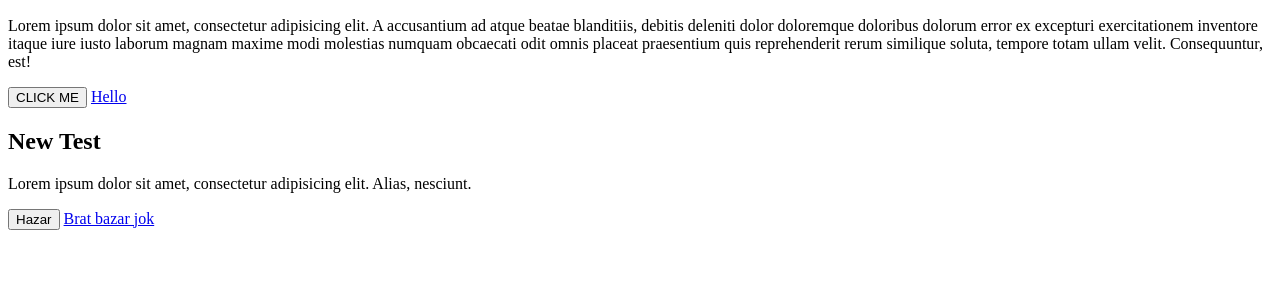
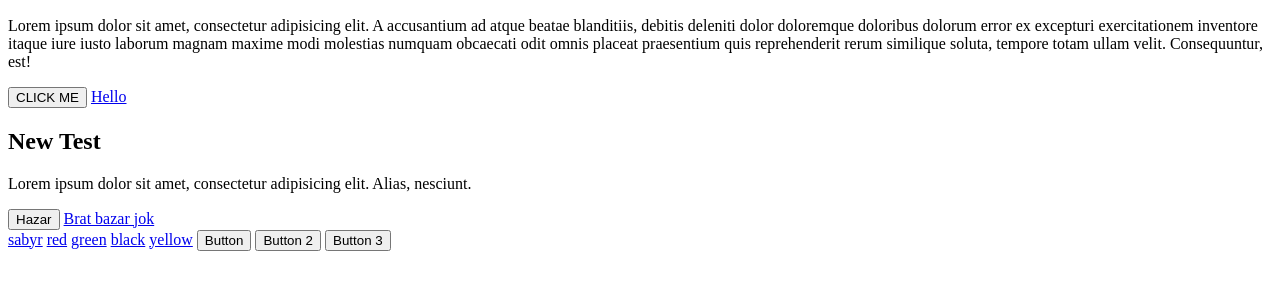
Before and after one commit to sabyrkubanov/testTeamWork, a plain HTML site: page index.html in a window 1280 px wide. Shown: the part 110-400 px from the top of the page. Drawn offline with Linux system fonts and the light colour scheme.

Commit message:
new section third

```diff
--- a/index.html
+++ b/index.html
@@ -25,7 +25,19 @@
     <button>Hazar</button>
     <a href="#">Brat bazar jok</a>
 </section>
-<section class="third"></section>
+<section class="third">
+    <nav>
+        <a href="#">sabyr</a>
+        <a href="#">red</a>
+        <a href="#">green</a>
+        <a href="#">black</a>
+        <a href="#">yellow</a>
+
+        <button>Button</button>
+        <button>Button 2</button>
+        <button>Button 3</button>
+    </nav>
+</section>
 <section class="fourth"></section>
 <section class="fifth"></section>
 <section class="sixth"></section>
```
